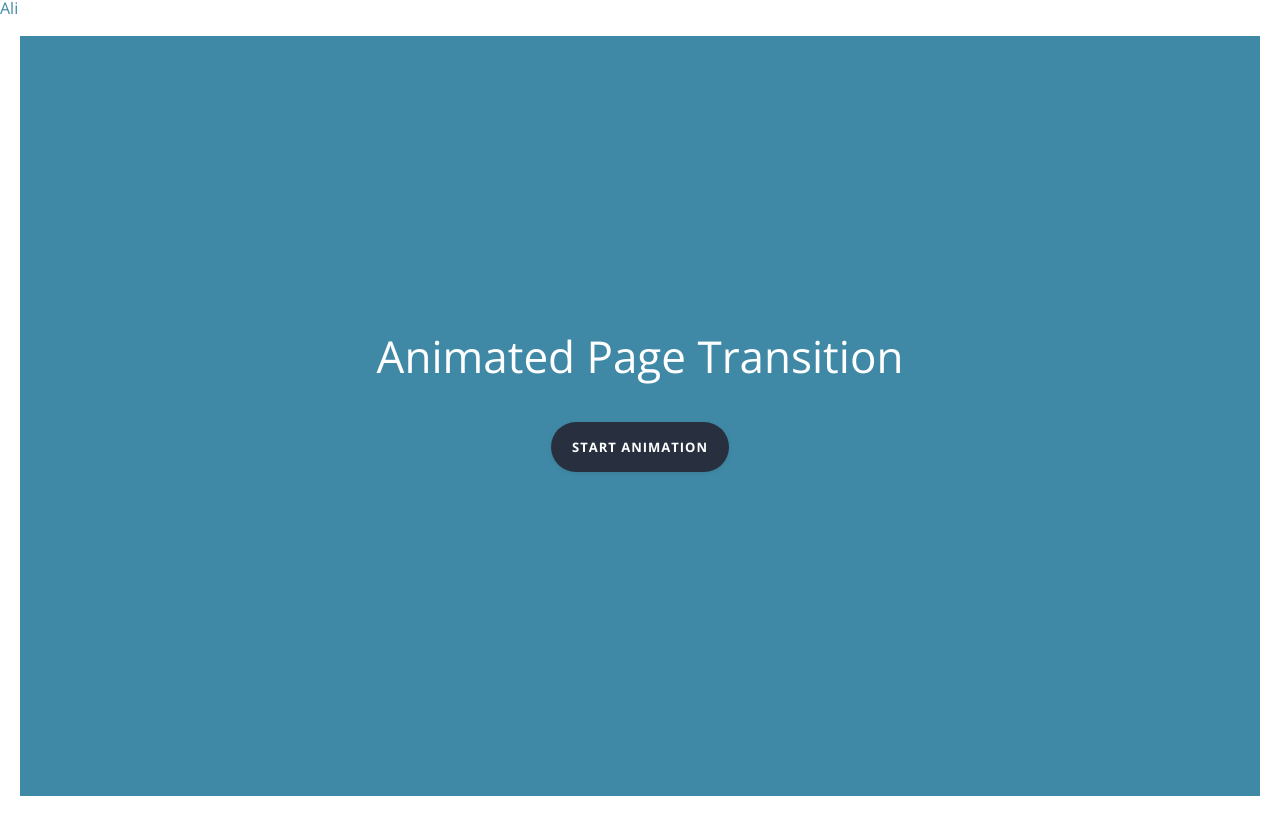
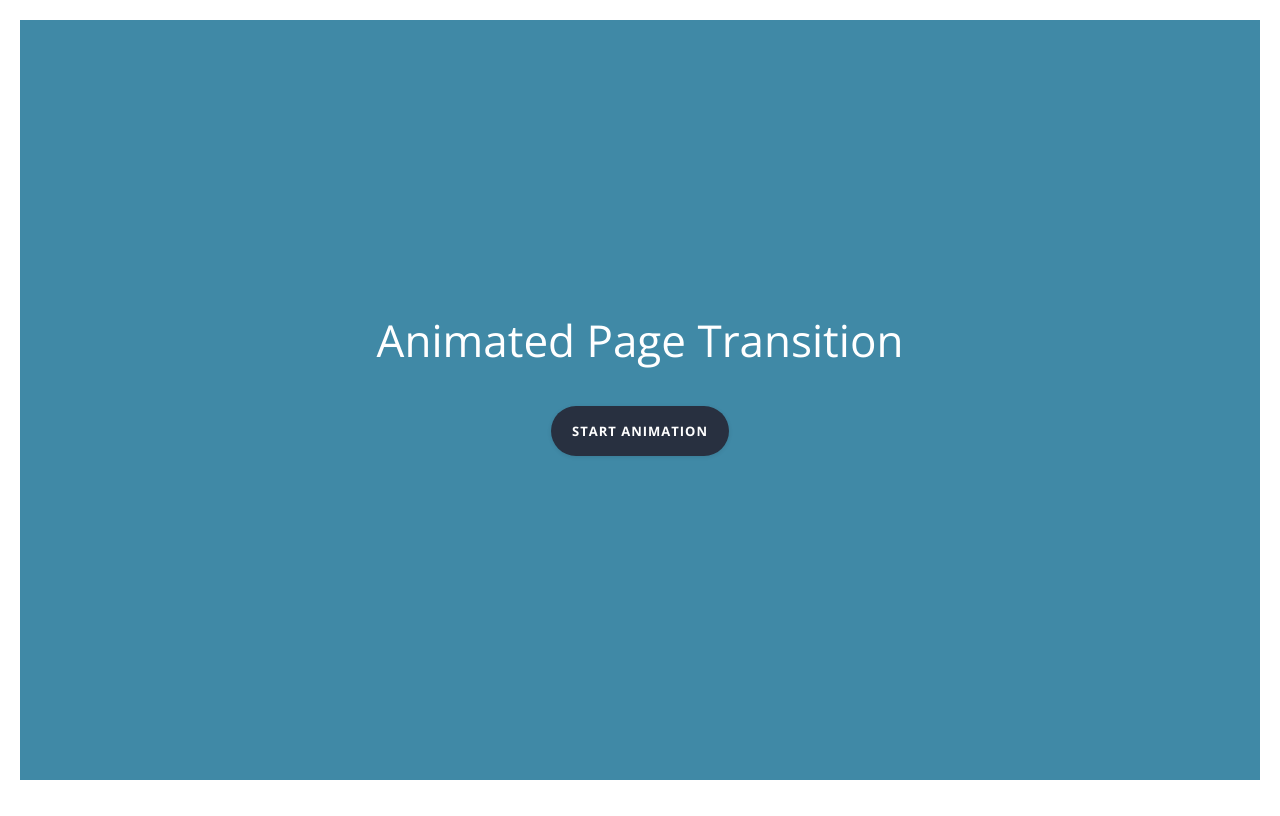
Before and after one commit to sb878787/Sample-project1, a plain HTML site: page index.html in a window 1280 px wide. Drawn offline with nearby package versions, Linux system fonts and the light colour scheme.

Commit message:
Update index.html

```diff
--- a/index.html
+++ b/index.html
@@ -17,9 +17,6 @@
 		<nav>
 			<a href="./Shop.html"></a>
 		</nav>
-		<ul>
-			<li>Ali</li>
-		</ul>
 	</header>
 <main>
 	<div class="cd-index cd-main-content">
```
